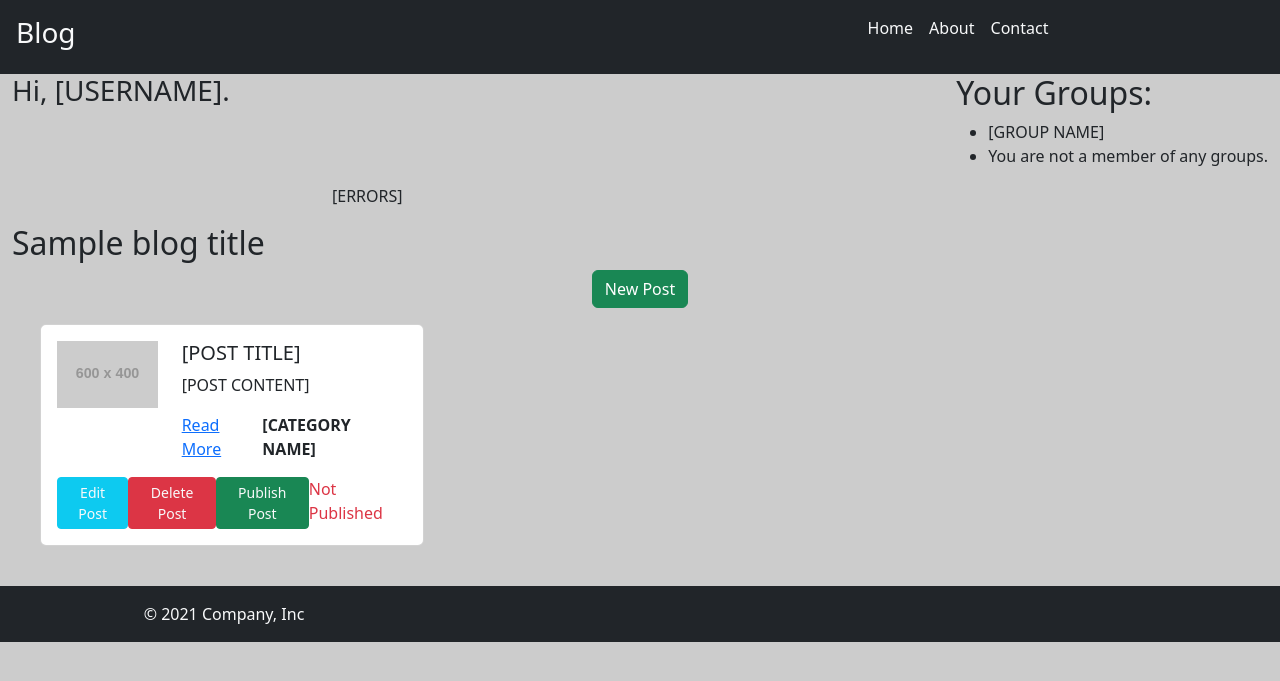
After one commit to naveenprasad07/django, a Django app: template blog/templates/blog/dashboard.html in a window 1280 px wide. The commit adds this page. Shown: the top 681 px of the page. Run offline with Django 5.2, Linux system fonts and the light colour scheme; the template is opened without the code that fills it: most values are stand-ins (such as "Sample title", 1, 10 or a date in 2020); grey boxes labelled with a size stand in for pictures from a placeholder-image service; parts of the project's set-up code (start-up, migrations or seed data) failed here and were passed over; some libraries are stand-ins or nearby versions.

Commit message:
refactor

```diff
--- /dev/null
+++ b/blog/templates/blog/dashboard.html
@@ -0,0 +1,70 @@
+{% extends 'blog/base.html'%} {% block content%}
+<div class="container-fluid">
+  <div class="row">
+    <div class="col-6">
+      <h3>Hi, [USERNAME].</h3>
+    </div>
+    <div class="col d-flex justify-content-end">
+      <div>
+        <h2>Your Groups:</h2>
+        <ul>
+          <li>[GROUP NAME]</li>
+          <li>You are not a member of any groups.</li>
+        </ul>
+      </div>
+    </div>
+  </div>
+  <div class="row d-flex justify-content-center">
+    <div class="col-6">[ERRORS]</div>
+  </div>
+  <div class="row">
+    <h2 class="mt-3">{{blog_title}}</h2>
+    <div class="d-flex justify-content-center">
+      <a href="/newpost" class="btn btn-success">New Post</a>
+    </div>
+  </div>
+  <div class="row m-3">
+    <div class="col-4 mb-4">
+      <div class="card">
+        <div class="card-body">
+          <div class="row">
+            <div class="col-md-4">
+              <img
+                style="height: 300; width: 300"
+                src="https://placehold.co/600x400"
+                class="img-fluid"
+                alt="..."
+              />
+            </div>
+            <div class="col-md-8">
+              <h5 class="card-title">[POST TITLE]</h5>
+              <p class="card-text">[POST CONTENT]</p>
+              <div class="d-flex justify-content-between">
+                <a href="[POST DETAIL URL]">Read More</a>
+                <a class="text-decoration-none text-dark fw-bold" href="#"
+                  >[CATEGORY NAME]</a
+                >
+              </div>
+            </div>
+          </div>
+          <div class="d-flex justify-content-between mt-3">
+            <a class="btn btn-info btn-sm text-light" href="[EDIT POST URL]"
+              >Edit Post</a
+            >
+            <a class="btn btn-danger btn-sm text-light" href="[DELETE POST URL]"
+              >Delete Post</a
+            >
+            <a
+              class="btn btn-success btn-sm text-light"
+              href="[PUBLISH POST URL]"
+              >Publish Post</a
+            >
+            <label class="text-danger">Not Published</label>
+          </div>
+        </div>
+      </div>
+    </div>
+  </div>
+</div>
+
+{% endblock %}
--- a/blog/urls.py
+++ b/blog/urls.py
@@ -12,5 +12,6 @@ urlpatterns=[
     path('contact',views.contact ,name="contact"),
     path('about',views.about,name="about"),
     path("register",views.register,name="register"),
-    path("login",views.login,name="login")
+    path("login",views.login,name="login"),
+    path("dashboard",views.dashboard,name="dashboard")
 ]
```
Also changed, not shown: blog/templates/blog/includes/errors.html (added, +19 -0 lines), blog/templates/blog/login.html (+1 -31 lines), blog/templates/blog/register.html (+3 -23 lines), blog/views.py (+6 -1 lines).
